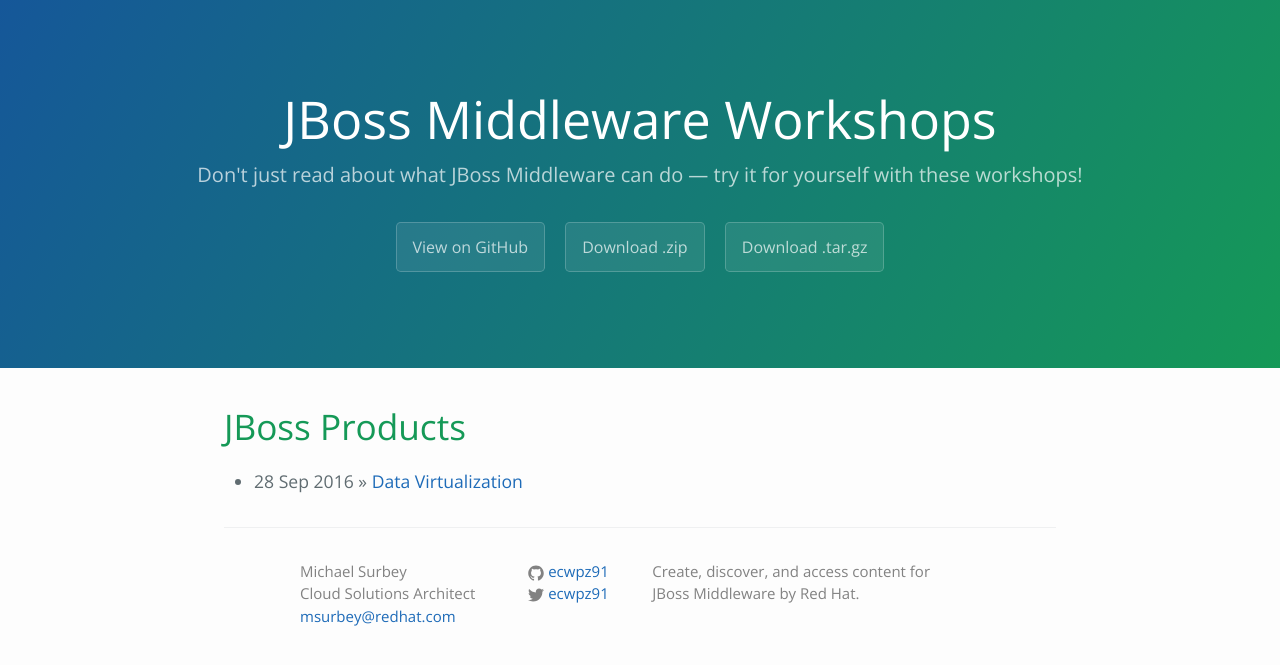
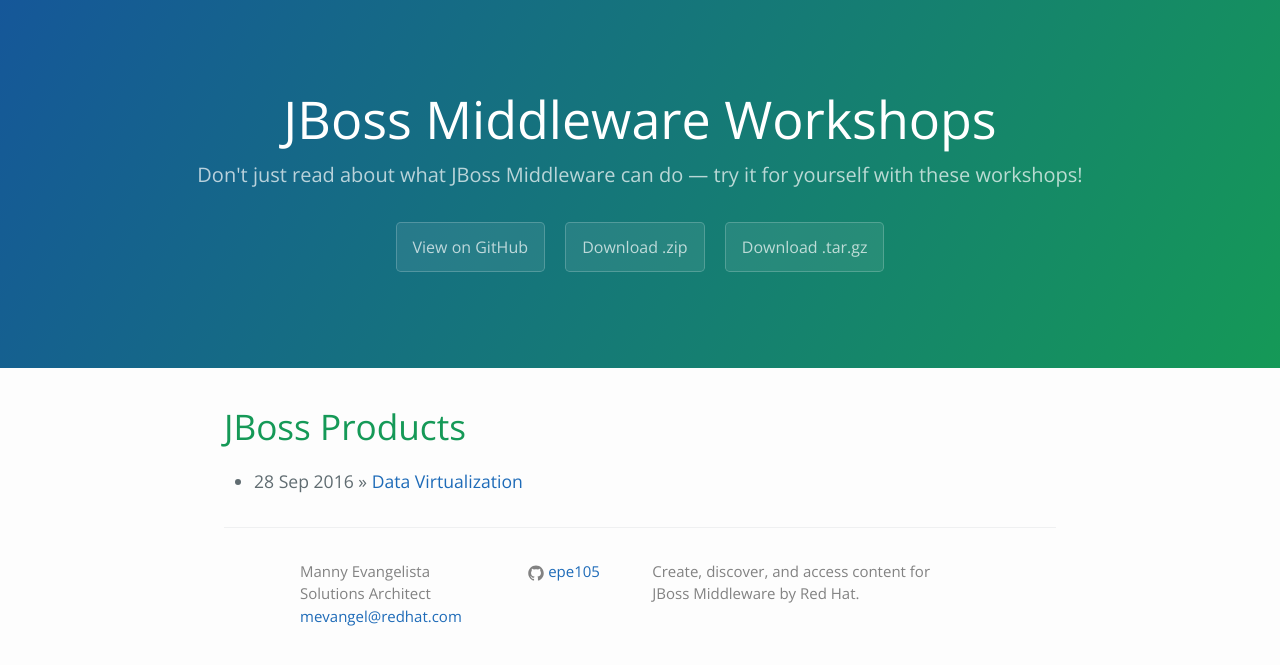
Before and after one commit to epe105/jboss-workshops, a Jekyll site: the page built from index.html, in a window 1280 px wide. Shown: the top 665 px of the page. Built offline with Jekyll 4.4.1, drawn with Linux system fonts in a browser that asks for light colours; the list of posts is cut into pages by our own code.

Commit message:
change githum user name

```diff
--- a/_config.yml
+++ b/_config.yml
@@ -12,11 +12,11 @@
 
 # About/contact
 author:
-  name: Michael Surbey
-  vocation: Cloud Solutions Architect
-  email: msurbey@redhat.com
-  github_username:  ecwpz91
-  twitter_username: ecwpz91
+  name: Manny Evangelista
+  vocation: Solutions Architect
+  email: mevangel@redhat.com
+  github_username:  epe105
+  twitter_username:
   # url:  http://yourhomepage.com
 
 # Build settings
```
